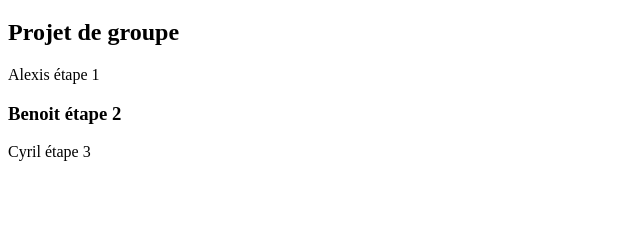
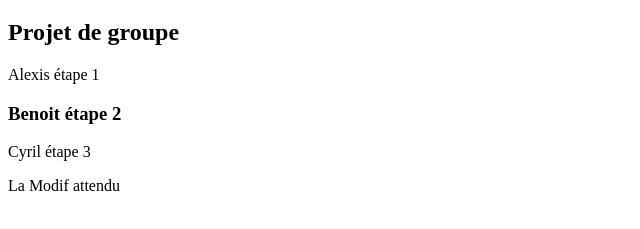
Before and after one commit to AlexisGaillet/projetGroupe, a plain HTML site: page index.html in a window 1280 px wide. Shown: the part 61-290 px from the top of the page, without its empty margins (0-640 px from the left). Drawn offline with Linux system fonts and the light colour scheme.

Commit message:
le p modif Nassim

```diff
--- a/index.html
+++ b/index.html
@@ -10,5 +10,6 @@
 	<p>Alexis étape 1</p>
 	<h3>Benoit étape 2</h3>
 	<p>Cyril étape 3</p>
+	<p>La Modif attendu</P>
 </body>
 </html>
```
